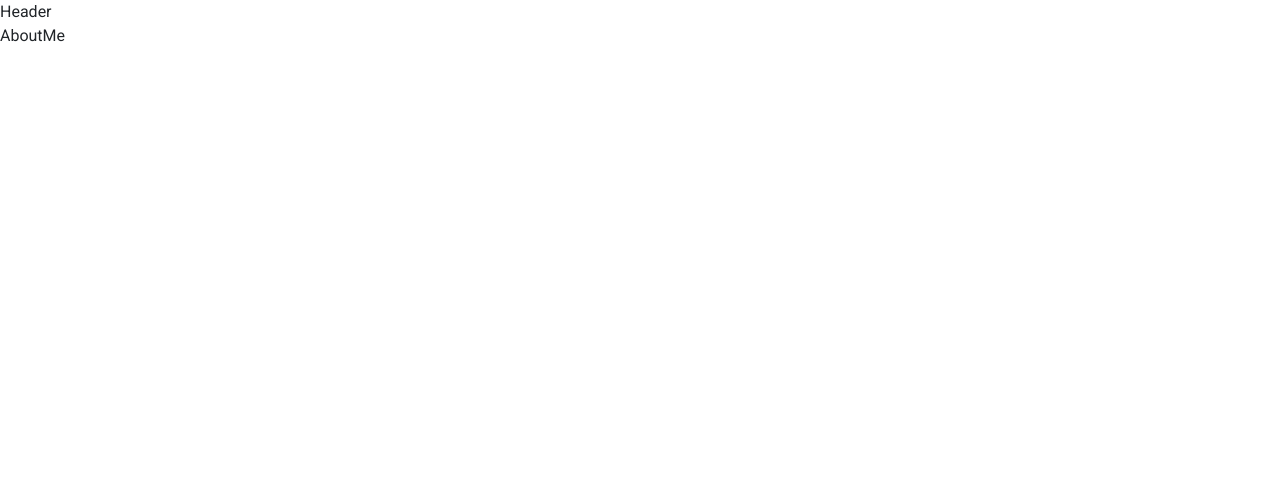
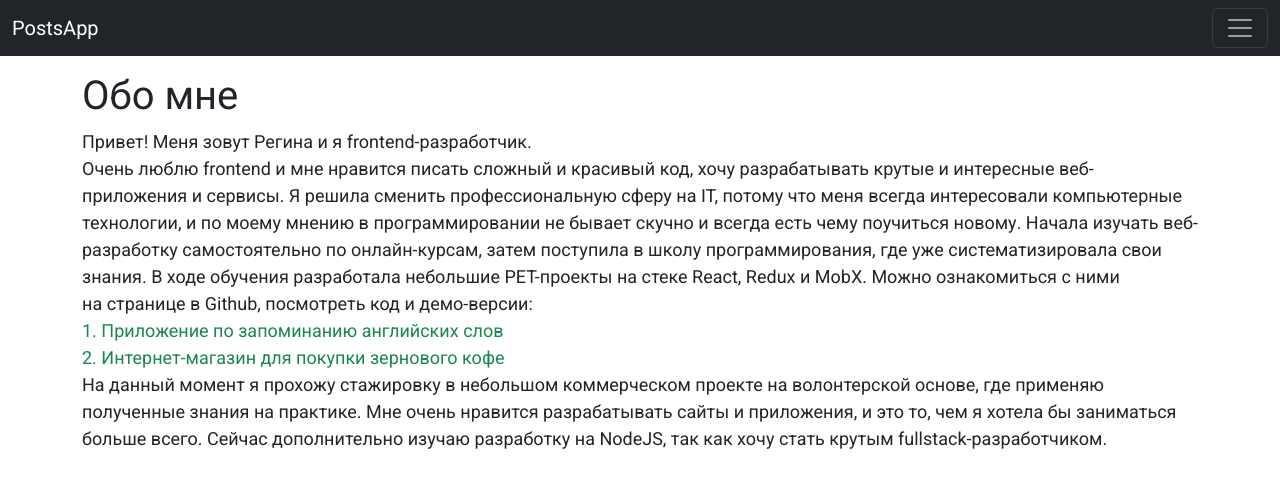
Before and after one commit to Regina5425/posts-app, a React (Create React App) app: page /about-me in a window 1280 px wide. Shown: the top 488 px of the page. Built offline with nearby package versions, Linux system fonts and the light colour scheme.

Commit message:
add header and about-me page

```diff
--- a/package.json
+++ b/package.json
@@ -14,6 +14,7 @@
     "react-dom": "^18.2.0",
     "react-redux": "^8.0.5",
     "react-router": "^6.11.2",
+    "react-router-bootstrap": "^0.26.2",
     "react-router-dom": "^6.11.2",
     "react-scripts": "5.0.1",
     "redux-saga": "^1.2.3",
--- /dev/null
+++ b/src/components/AboutMe/index.jsx
@@ -0,0 +1,42 @@
+import React from "react";
+import { Link } from "react-router-dom";
+
+const AboutMe = () => {
+  return (
+    <div className='about-me'>
+      <h1>Обо мне</h1>
+      <p>
+        Привет! Меня зовут Регина и&nbsp;я&nbsp;frontend-разработчик.
+        <br />
+        Очень люблю frontend и&nbsp;мне нравится писать сложный и&nbsp;красивый
+        код, хочу разрабатывать крутые и&nbsp;интересные веб-приложения
+        и&nbsp;сервисы. Я&nbsp;решила сменить профессиональную сферу на&nbsp;IT,
+        потому что меня всегда интересовали компьютерные технологии,
+        и&nbsp;по&nbsp;моему мнению в&nbsp;программировании не&nbsp;бывает
+        скучно и&nbsp;всегда есть чему поучиться новому. Начала изучать
+        веб-разработку самостоятельно по&nbsp;онлайн-курсам, затем поступила
+        в&nbsp;школу программирования, где уже систематизировала свои знания.
+        В&nbsp;ходе обучения разработала небольшие PET-проекты на&nbsp;стеке
+        React, Redux и&nbsp;MobX. Можно ознакомиться с&nbsp;ними
+        на&nbsp;странице в&nbsp;Github, посмотреть код и&nbsp;демо-версии:
+        <br />
+        <Link className="about-me__link text-success" to='https://github.com/Regina5425/wordbook-app'>
+          1. Приложение по&nbsp;запоминанию английских слов
+        </Link>
+        <br />
+        <Link className="about-me__link text-success" to='https://github.com/Regina5425/coffee-shop'>
+          2. Интернет-магазин для покупки зернового кофе
+        </Link>
+        <br />
+        На&nbsp;данный момент я&nbsp;прохожу стажировку в&nbsp;небольшом
+        коммерческом проекте на&nbsp;волонтерской основе, где применяю
+        полученные знания на&nbsp;практике. Мне очень нравится разрабатывать
+        сайты и&nbsp;приложения, и&nbsp;это&nbsp;то, чем я&nbsp;хотела&nbsp;бы
+        заниматься больше всего. Сейчас дополнительно изучаю разработку
+        на&nbsp;NodeJS, так как хочу стать крутым fullstack-разработчиком.
+      </p>
+    </div>
+  );
+};
+
+export default AboutMe;
--- a/src/components/App/App.jsx
+++ b/src/components/App/App.jsx
@@ -1,17 +1,17 @@
 import React from "react";
 import { Routes, Route } from "react-router";
 import MainPage from "./../../pages/MainPage";
-import AboutMe from "../../pages/AboutMe";
-import AboutUser from "../../pages/AboutUser";
+import AboutMePage from "../../pages/AboutMePage";
+import AboutUserPage from "../../pages/AboutUserPage";
 import Layout from "../Layout";
 
-function App() {
+const App = () => {
   return (
     <Routes>
       <Route path='/' element={<Layout />}>
         <Route index element={<MainPage />} />
-        <Route path='/about-me' element={<AboutMe />} />
-        <Route path='/about-user' element={<AboutUser />} />
+        <Route path='/about-me' element={<AboutMePage />} />
+        <Route path='/about-user' element={<AboutUserPage />} />
       </Route>
     </Routes>
   );
--- /dev/null
+++ b/src/components/Header/index.jsx
@@ -0,0 +1,72 @@
+import React from "react";
+import Container from "react-bootstrap/Container";
+import Nav from "react-bootstrap/Nav";
+import Navbar from "react-bootstrap/Navbar";
+import Offcanvas from "react-bootstrap/Offcanvas";
+import Image from "react-bootstrap/Image";
+import Ava from "./ava.jpg";
+import { Link } from "react-router-dom";
+import { LinkContainer } from "react-router-bootstrap";
+
+const Header = () => {
+  return (
+    <>
+      {[false].map((expand) => (
+        <Navbar
+          key={expand}
+          expand={expand}
+          className='mb-3'
+          bg='dark'
+          variant='dark'
+        >
+          <Container fluid>
+            <LinkContainer to='/'>
+              <Navbar.Brand>PostsApp</Navbar.Brand>
+            </LinkContainer>
+            <Navbar.Toggle aria-controls={`offcanvasNavbar-expand-${expand}`} />
+            <Navbar.Offcanvas
+              id={`offcanvasNavbar-expand-${expand}`}
+              aria-labelledby={`offcanvasNavbarLabel-expand-${expand}`}
+              placement='start'
+            >
+              <Offcanvas.Header closeButton>
+                <Offcanvas.Title id={`offcanvasNavbarLabel-expand-${expand}`}>
+                  <div className='avatar'>
+                    <Image
+                      src={Ava}
+                      alt='my-ava'
+                      fluid
+                      roundedCircle
+                      width={30}
+                    />
+                    <div>
+                      <p className='avatar__name'>Регина</p>
+                      <Link
+                        className='avatar__mail'
+                        to='mailto:reina5425@gmail.com'
+                      >
+                        reina5425@gmail.com
+                      </Link>
+                    </div>
+                  </div>
+                </Offcanvas.Title>
+              </Offcanvas.Header>
+              <Offcanvas.Body>
+                <Nav className='justify-content-end flex-grow-1 pe-3'>
+                  <LinkContainer to='/'>
+                    <Nav.Link>Список постов</Nav.Link>
+                  </LinkContainer>
+                  <LinkContainer to='/about-me'>
+                    <Nav.Link>Обо мне</Nav.Link>
+                  </LinkContainer>
+                </Nav>
+              </Offcanvas.Body>
+            </Navbar.Offcanvas>
+          </Container>
+        </Navbar>
+      ))}
+    </>
+  );
+};
+
+export default Header;
--- a/src/components/Layout/index.jsx
+++ b/src/components/Layout/index.jsx
@@ -1,13 +1,16 @@
 import React from "react";
 import { Outlet } from "react-router";
+import Header from "../Header";
+import Container from "react-bootstrap/Container";
 
 const Layout = () => {
   return (
-    <>
-      <header>Header</header>
-
-      <Outlet />
-    </>
+    <main>
+      <Header />
+      <Container>
+        <Outlet />
+      </Container>
+    </main>
   );
 };
 
--- a/src/pages/AboutMe.jsx
+++ /dev/null
@@ -1,9 +0,0 @@
-import React from 'react'
-
-const AboutMe = () => {
-	return (
-		<div>AboutMe</div>
-	)
-}
-
-export default AboutMe;
--- /dev/null
+++ b/src/pages/AboutMePage.jsx
@@ -0,0 +1,8 @@
+import React from "react";
+import AboutMe from "./../components/AboutMe/index";
+
+const AboutMePage = () => {
+  return <AboutMe />;
+};
+
+export default AboutMePage;
--- a/src/pages/AboutUser.jsx
+++ b/src/pages/AboutUserPage.jsx
@@ -1,9 +1,9 @@
 import React from 'react'
 
-const AboutUser = () => {
+const AboutUserPage = () => {
 	return (
 		<div>AboutUser</div>
 	)
 }
 
-export default AboutUser;
+export default AboutUserPage;
--- a/src/styles/index.css
+++ b/src/styles/index.css
@@ -1,5 +1,38 @@
 body {
   margin: 0;
   padding: 0;
-	font-family: 'Roboto', sans-serif;
+  font-family: "Roboto", sans-serif;
 }
+
+.avatar {
+	display: flex;
+	justify-content: space-between;
+	align-items: center;
+	gap: 20px;
+  font-weight: 400;
+  font-size: 16px;
+}
+
+.avatar__name {
+  margin: 0;
+  padding: 0;
+}
+
+.avatar__mail {
+	list-style: none;
+	text-decoration: none;
+	color: inherit;
+}
+
+.about-me {
+	font-size: 18px;
+}
+
+.about-me__link {
+	list-style: none;
+	text-decoration: none;
+}
+
+.about-me__link:hover {
+	text-decoration: underline;
+}
```
Also changed, not shown: src/components/Post/index.jsx (added, +7 -0 lines), src/components/Posts/index.jsx (added, +7 -0 lines), src/components/Header/ava.jpg (added), 1 other file (tests, documents, lock files or other folders).
